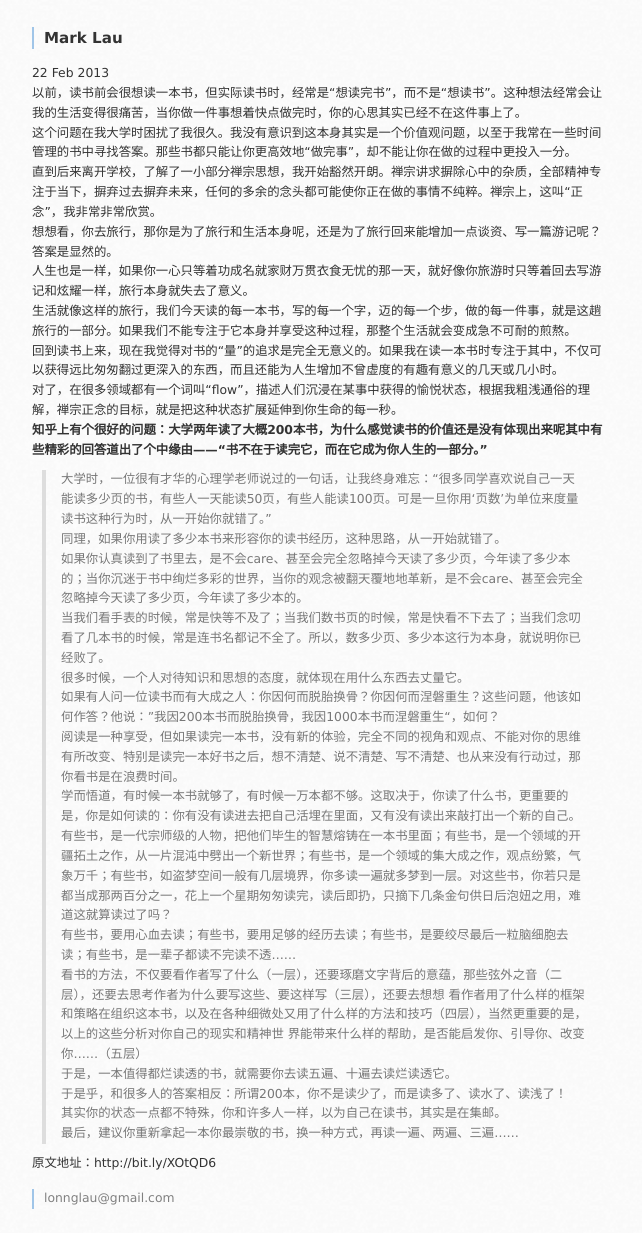
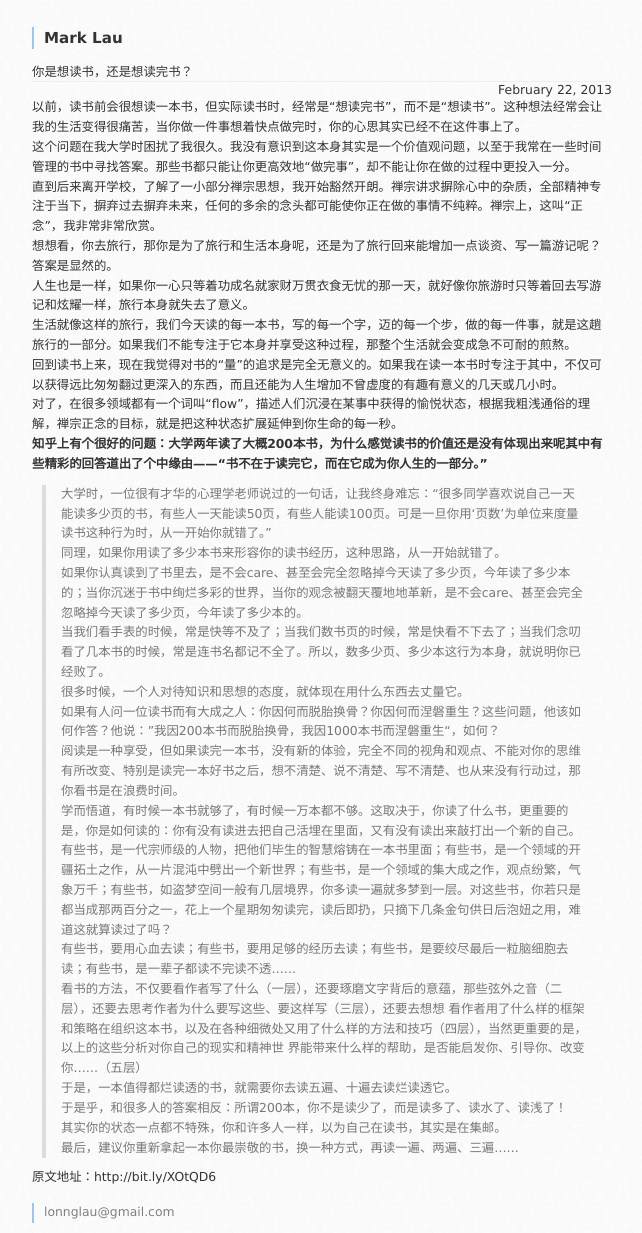
Before and after one commit to yuel/lonn.github.com, a Jekyll site: the page built from _posts/2013-02-22-reading.md, in a window 1280 px wide. Shown: the whole page, without its empty margins (213-855 px from the left). Built offline with Jekyll 4.4.1, drawn with Linux system fonts in a browser that asks for light colours; some of the changed lines change nothing that is shown.

Commit message:
Update 2013-02-22-reading.md

```diff
--- a/_posts/2013-02-22-reading.md
+++ b/_posts/2013-02-22-reading.md
@@ -1,9 +1,7 @@
 ---
-layout: default
+layout: post
 title: 你是想读书，还是想读完书？
 ---
-{{ page.date | date_to_string }}
-
 以前，读书前会很想读一本书，但实际读书时，经常是“想读完书”，而不是“想读书”。这种想法经常会让我的生活变得很痛苦，当你做一件事想着快点做完时，你的心思其实已经不在这件事上了。
 
 这个问题在我大学时困扰了我很久。我没有意识到这本身其实是一个价值观问题，以至于我常在一些时间管理的书中寻找答案。那些书都只能让你更高效地“做完事”，却不能让你在做的过程中更投入一分。
```
